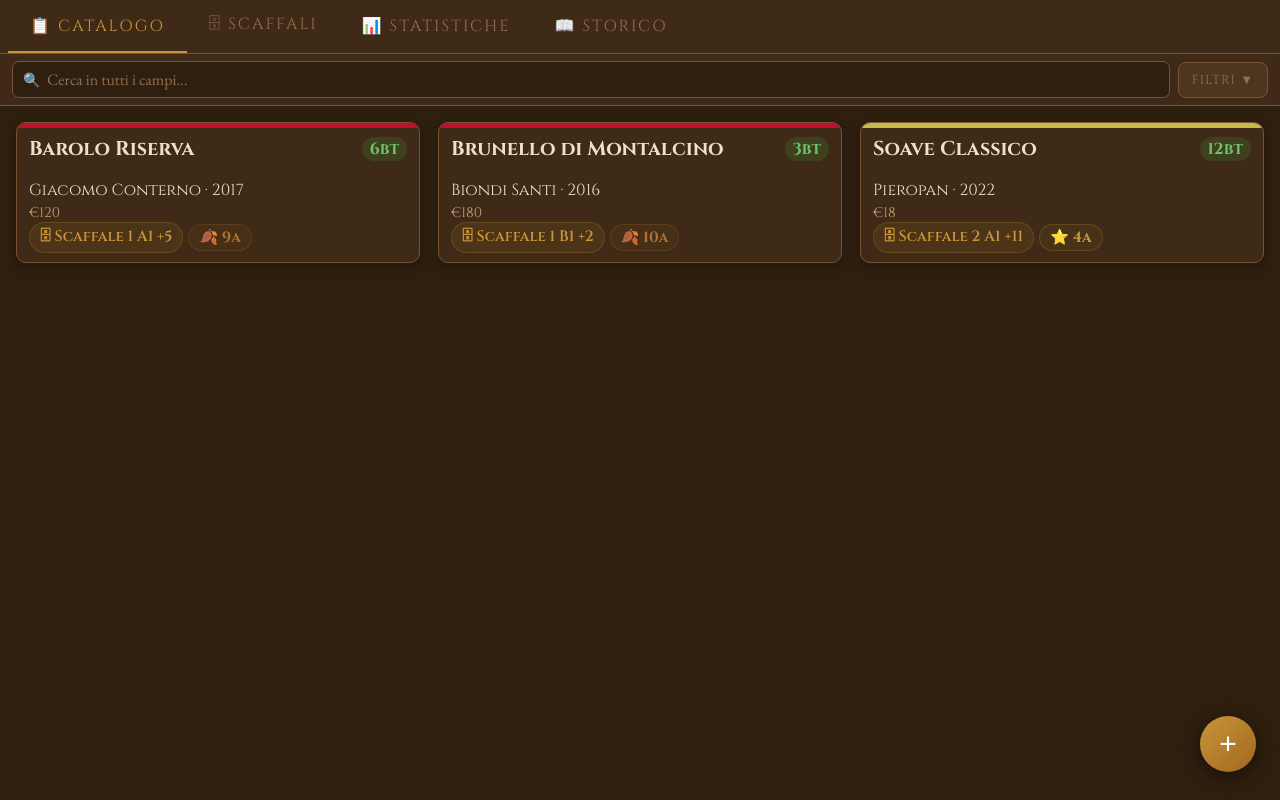
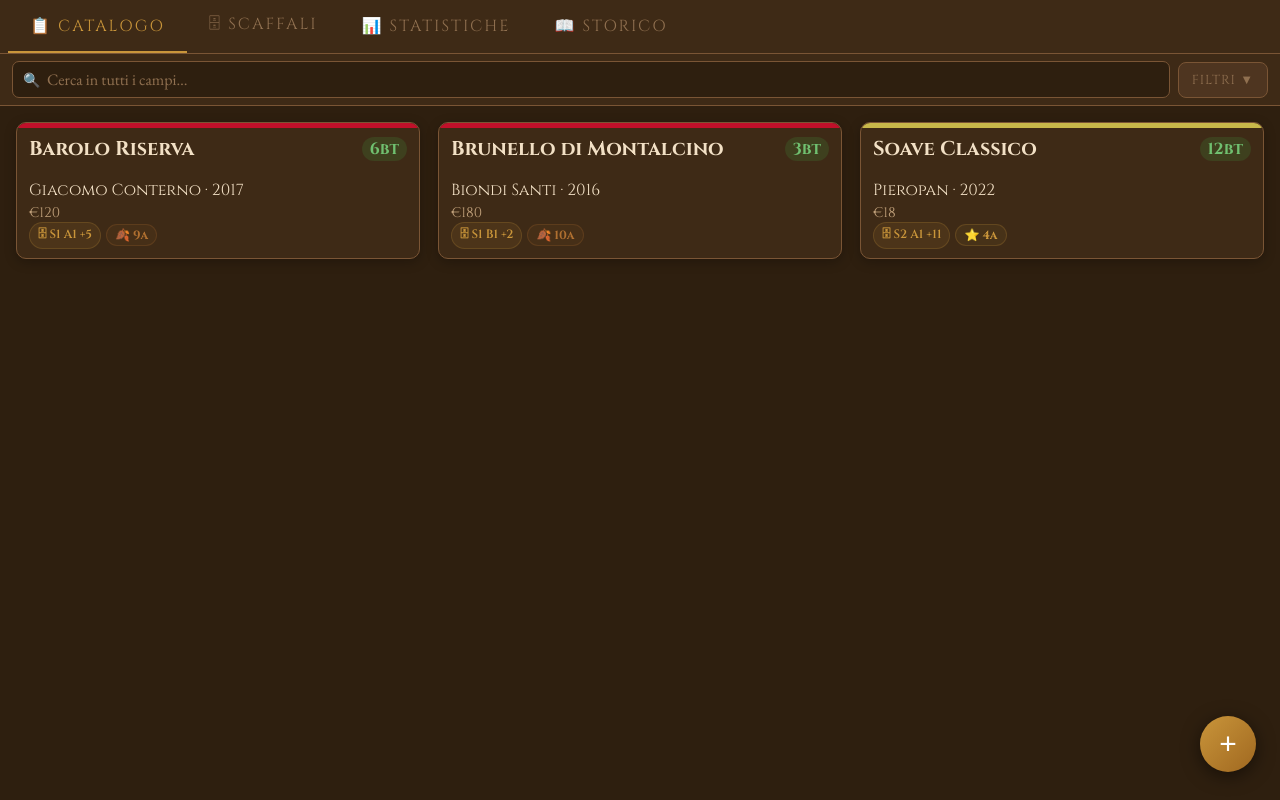
Before and after one commit to mvettore/cantina, a React (Vite) app: page / in a window 1280 px wide. Built offline with nearby package versions, Linux system fonts and the light colour scheme.

Commit message:
Card: abbrevia nome scaffale, font tag 12px

```diff
--- a/src/App.jsx
+++ b/src/App.jsx
@@ -1026,20 +1026,21 @@
                               const pos=first.positions;
                               const posLabel=pos.length>1?`${pos[0]} +${pos.length-1}`:pos[0];
                               const extraSlots=slotsWithPos.length-1;
+                              const abbr=sr.name.split(/\s+/).map(w=>w.length<=2?w.toUpperCase():w[0].toUpperCase()).join("");
                               return(
-                                <span style={{fontSize:15,color:C.gold,fontFamily:"'Cinzel',serif",
+                                <span style={{fontSize:12,color:C.gold,fontFamily:"'Cinzel',serif",
                                   background:"rgba(201,149,58,0.1)",border:`1px solid rgba(201,149,58,0.2)`,
-                                  borderRadius:20,padding:"2px 10px",fontWeight:600}}>
-                                  🗄 {sr.name} {posLabel}{extraSlots>0?` +${extraSlots}`:""}
+                                  borderRadius:20,padding:"2px 8px",fontWeight:600}}>
+                                  🗄 {abbr} {posLabel}{extraSlots>0?` +${extraSlots}`:""}
                                 </span>
                               );
                             })()}
                             {(()=>{const ag=getAgingStatus(wine);if(!ag)return null;
                               const age=new Date().getFullYear()-wine.year;
                               return(
-                                <span style={{fontSize:15,color:ag.c,fontFamily:"'Cinzel',serif",fontWeight:700,
+                                <span style={{fontSize:12,color:ag.c,fontFamily:"'Cinzel',serif",fontWeight:700,
                                   background:`${ag.c}12`,border:`1px solid ${ag.c}35`,
-                                  borderRadius:20,padding:"2px 10px"}}>
+                                  borderRadius:20,padding:"2px 8px"}}>
                                   {ag.s==="Giovane"?"🌱":ag.s==="Apice"?"⭐":ag.s==="Maturo"?"🍂":"📉"} {age}a
                                 </span>
                               );
```
